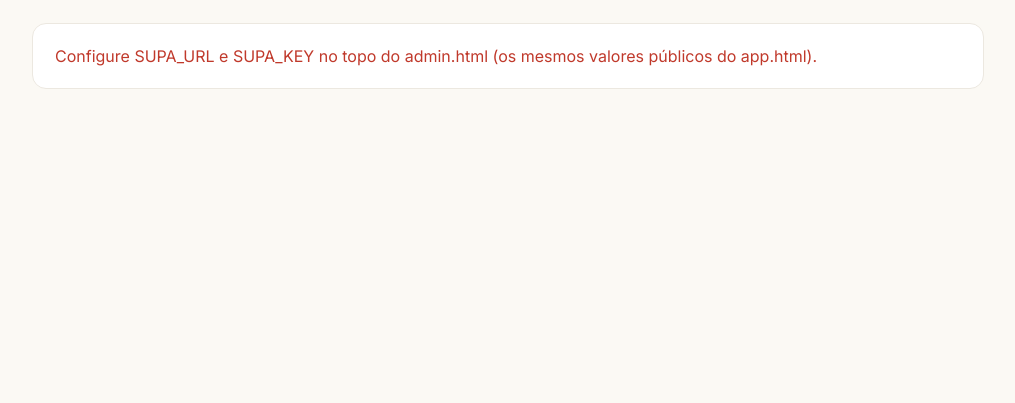
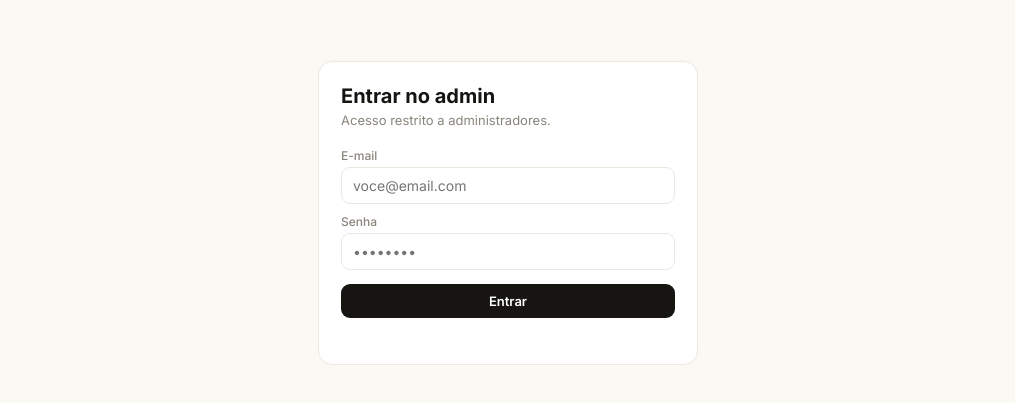
Before and after one commit to fcnseixas/criapramim, a website: page admin.html in a window 1280 px wide. Shown: the part 59-462 px from the top of the page, without its empty margins (132-1147 px from the left). Drawn offline with nearby package versions, Linux system fonts and the light colour scheme.

Commit message:
Backoffice de usuarios (admin)

```diff
--- a/admin.html
+++ b/admin.html
@@ -101,8 +101,8 @@
 
 <script>
 // COLE aqui os MESMOS valores públicos do app.html:
-const SUPA_URL='';
-const SUPA_KEY='';
+const SUPA_URL='https://gvyxxfwfcpoylbmdxpbf.supabase.co';
+const SUPA_KEY='eyJhbGciOiJIUzI1NiIsInR5cCI6IkpXVCJ9.eyJpc3MiOiJzdXBhYmFzZSIsInJlZiI6Imd2eXh4ZndmY3BveWxibWR4cGJmIiwicm9sZSI6ImFub24iLCJpYXQiOjE3ODQ1OTE0NzksImV4cCI6MjEwMDE2NzQ3OX0.Ybd5mEJ9K8hjUCO6-iQEkyFScGPgBFHurizE36lj6UE';
 let sb=null, token=null;
 
 function show(id){['loginView','deniedView','dashView'].forEach(v=>document.getElementById(v).style.display=v===id?'block':'none');}
```
